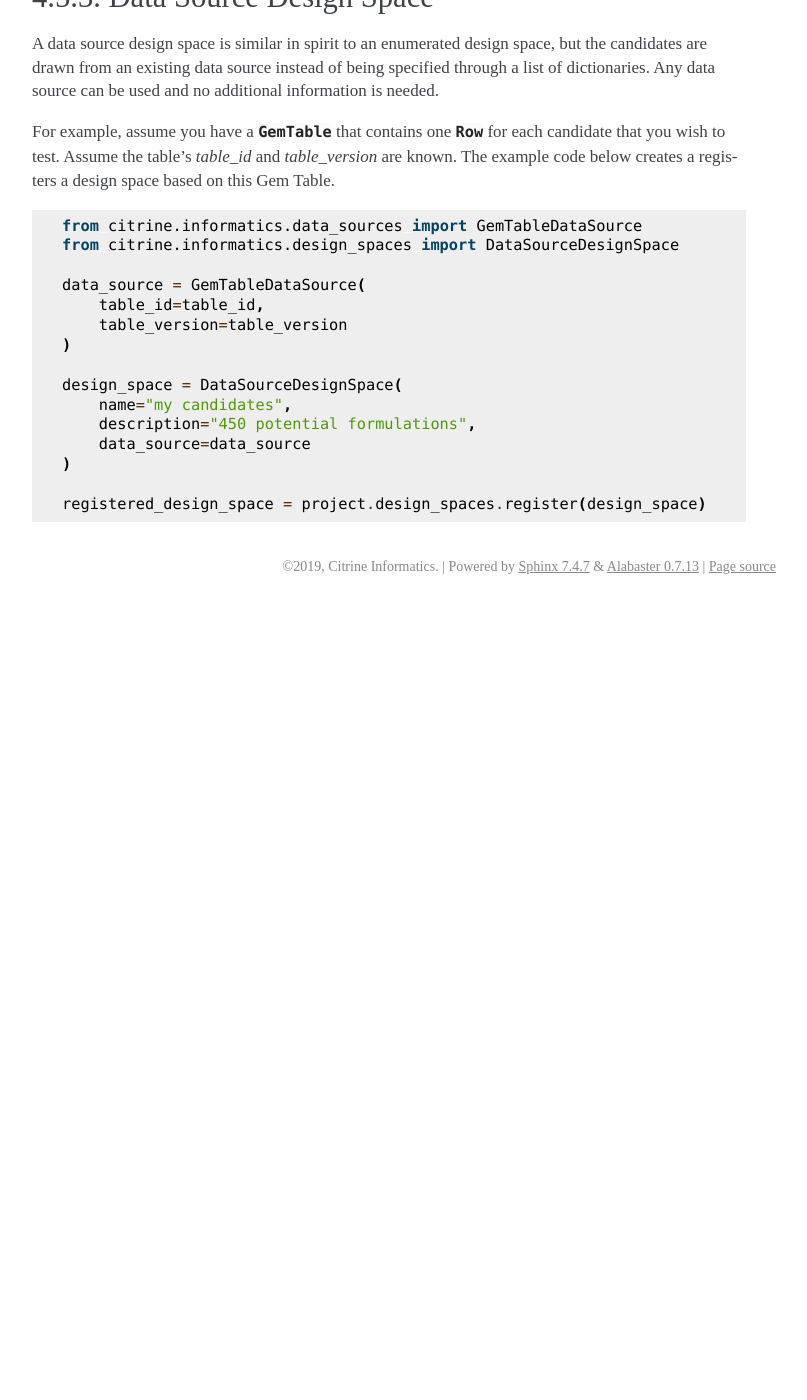
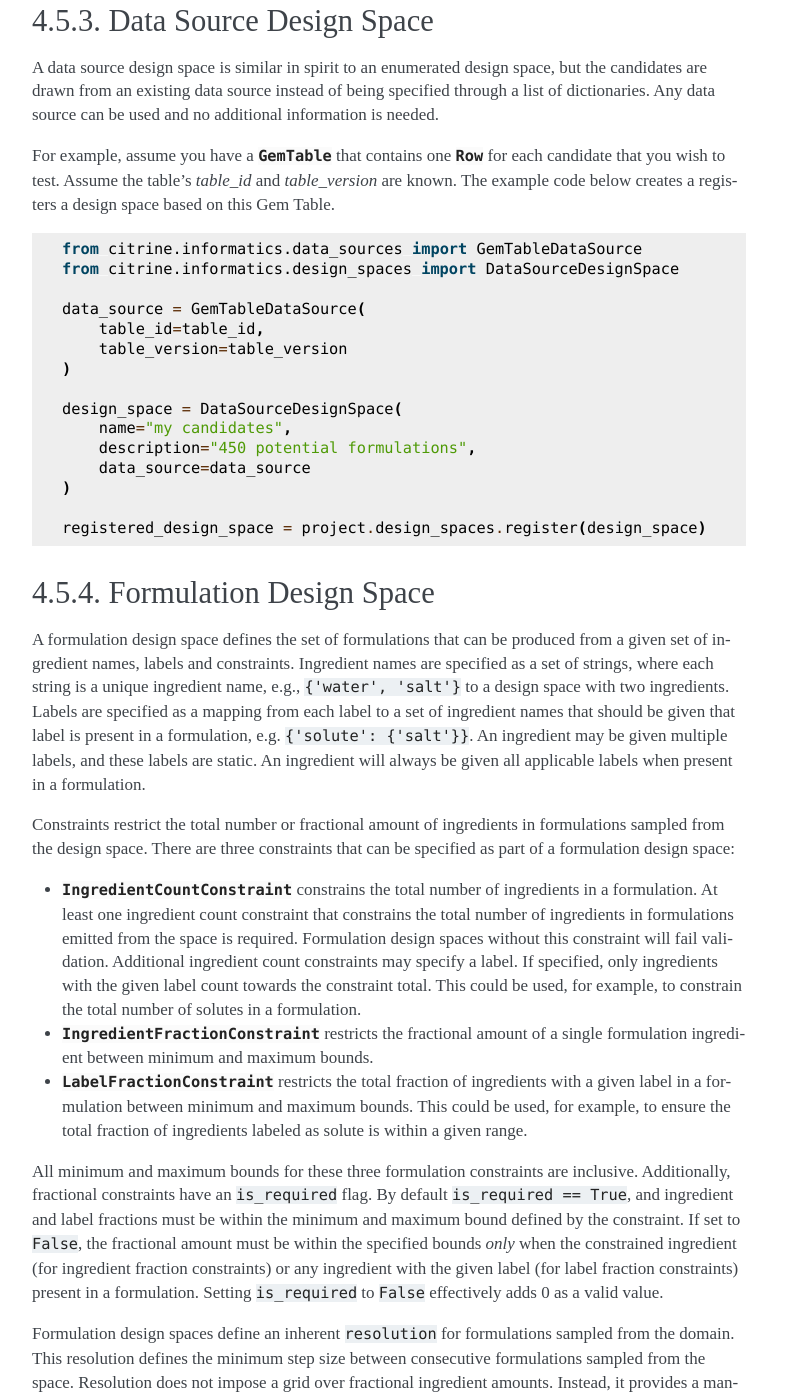
Before and after one commit to CitrineInformatics/citrine-python, a Sphinx documentation site: the page built from docs/source/workflows/design_spaces.rst, in a window 1280 px wide and 1400 px high, scrolled down 2698 px. Shown: the whole window, without its empty margins (376-1183 px from the left). Built offline with Sphinx 7.4.7, drawn with Linux system fonts in a browser that asks for light colours; before the commit the page ends 3303 px from its top, so only the background shows below that; some of the changed text lies outside the part shown.

Commit message:
Added documentation for formulation design space and constraints.

```diff
--- a/docs/source/workflows/design_spaces.rst
+++ b/docs/source/workflows/design_spaces.rst
@@ -20,7 +21,7 @@ For example, given dimensions ``temperature = [300, 400]`` and ``time = [1, 5, 1
 
 .. _`Cartesian product`: https://en.wikipedia.org/wiki/Cartesian_product
 
-::
+.. code:: python
 
    candidates = [
      {"temperature": 300, "time": 1},
@@ -28,7 +29,7 @@ For example, given dimensions ``temperature = [300, 400]`` and ``time = [1, 5, 1
      {"temperature": 300, "time": 10},
      {"temperature": 400, "time": 1},
      {"temperature": 400, "time": 5},
-     {"temperature": 400, "time": 10},
+     {"temperature": 400, "time": 10}
    ]
 
 The defining method of a design space is the ability to draw samples from it.
@@ -158,3 +155,84 @@ The example code below creates a registers a design space based on this Gem Tabl
     )
 
     registered_design_space = project.design_spaces.register(design_space)
+
+Formulation Design Space
+------------------------
+
+A formulation design space defines the set of formulations that can be produced from a given set of ingredient names, labels and constraints.
+Ingredient names are specified as a set of strings, where each string is a unique ingredient name, e.g., ``{'water', 'salt'}`` to a design space with two ingredients.
+Labels are specified as a mapping from each label to a set of ingredient names that should be given that label is present in a formulation, e.g. ``{'solute': {'salt'}}``.
+An ingredient may be given multiple labels, and these labels are static.
+An ingredient will always be given all applicable labels when present in a formulation.
+
+Constraints restrict the total number or fractional amount of ingredients in formulations sampled from the design space.
+There are three constraints that can be specified as part of a formulation design space:
+
+- :class:`~citrine.informatics.constraints.IngredientCountConstraint` constrains the total number of ingredients in a formulation.
+  At least one ingredient count constraint that constrains the total number of ingredients in formulations emitted from the space is required.
+  Formulation design spaces without this constraint will fail validation.
+  Additional ingredient count constraints may specify a label.
+  If specified, only ingredients with the given label count towards the constraint total.
+  This could be used, for example, to constrain the total number of solutes in a formulation.
+- :class:`~citrine.informatics.constraints.IngredientFractionConstraint` restricts the fractional amount of a single formulation ingredient between minimum and maximum bounds.
+- :class:`~citrine.informatics.constraints.LabelFractionConstraint` restricts the total fraction of ingredients with a given label in a formulation between minimum and maximum bounds.
+  This could be used, for example, to ensure the total fraction of ingredients labeled as solute is within a given range.
+
+All minimum and maximum bounds for these three formulation constraints are inclusive.
+Additionally, fractional constraints have an ``is_required`` flag.
+By default ``is_required == True``, and ingredient and label fractions must be within the minimum and maximum bound defined by the constraint.
+If set to ``False``, the fractional amount must be within the specified bounds *only* when the constrained ingredient (for ingredient fraction constraints) or any ingredient with the given label (for label fraction constraints) present in a formulation.
+Setting ``is_required`` to ``False`` effectively adds 0 as a valid value.
+
+Formulation design spaces define an inherent ``resolution`` for formulations sampled from the domain.
+This resolution defines the minimum step size between consecutive formulations sampled from the space.
+Resolution does not impose a grid over fractional ingredient amounts.
+Instead, it provides a manner to specify the characteristic length scale for the problem.
+Set resolution to the minimum changed to a fractional ingredient amount that your problem is sensitive to.
+The default resolution is 0.01, which means consecutive samples from the domain will displace a fractional amount 0.01 or greater between two ingredients.
+
+Formulations sampled from the design space will be stored using the :class:`~citrine.informatics.descriptors.FormulationDescriptor` defined when the design space is configured.
+Each formulation contains two pieces of information: a recipe and information about ingredient labels.
+Each recipe can be thought of as a map from ingredient name to its fractional amount, e.g. ``{'water': 0.99, 'salt': 0.01}``.
+Ingredient fractions in recipes sampled from a formulation design space will always sum to 1.
+Label information define which labels applied to each ingredient in the recipe.
+These labels will always be a subset of all labels from the design space.
+
+The following demonstrates how to create a formulation design space of saline solutions.
+There are three ingredients: water, salt and boric acid (a common antiseptic).
+We will require that formulations contain 2 ingredients, no more than 1 solute is present and the total fraction of water is between 0.95 and 0.99.
+
+.. code:: python
+
+  from citrine.informatics.descriptors import FormulationDescriptor
+  from citrine.informatics.design_spaces import FormulationDesignSpace
+  from citrine.informatics.constraints import IngredientCountConstraint, IngredientFractionConstraint
+
+  # define a descriptor to store formulations
+  descriptor = FormulationDescriptor('saline solution')
+
+  # set of unique ingredient names
+  ingredients = {'water', 'salt', 'boric acid'}
+
+  # labels for each ingredient
+  labels = {
+    'solute': {'water'},
+    'solvent': {'salt', 'boric acid'}
+  }
+
+  # constraints on formulations emitted from the design space
+  constraints = {
+    IngredientCountConstraint(descriptor, min=2, max=2),
+    IngredientCountConstraint(descriptor, label='solute' min=1, max=1),
+    IngredientFractionConstraint(descriptor, ingredient='water', min=0.95, max=0.99)
+  }
+
+  design_space = FormulationDesignSpace(
+    name = 'Saline solution design space',
+    description = 'Composes formulations from water, salt and boric acid',
+    ingredients = ingredients,
+    labels = labels,
+    constraints = constraints
+  )
+
+  registered_design_space = project.design_spaces.register(design_space)
--- a/docs/source/workflows/predictors.rst
+++ b/docs/source/workflows/predictors.rst
@@ -253,7 +253,7 @@ These labels are specified via:
 
 .. code:: python
 
-    labels = {'solvent': ['water'], 'solute': ['salt']}
+    labels = {'solvent': {'water'}, 'solute': {'salt'}}
 
 The following example illustrates how an :class:`~citrine.informatics.predictors.IngredientsToSimpleMixturePredictor` is constructed for the saline example.
 
@@ -295,8 +295,8 @@ The following example illustrates how an :class:`~citrine.informatics.predictors
         },
         # label water as a solvent and salt a solute
         labels={
-            'solvent': ['water'],
-            'solute': ['salt']
+            'solvent': {'water'},
+            'solute': {'salt'}
         },
         training_data=[data_source]
     )
--- a/setup.py
+++ b/setup.py
@@ -62,7 +62,7 @@ class PreBuildCommand(build_py):
 
 
 setup(name='citrine',
-      version='0.85.2',
+      version='0.85.3',
       url='http://github.com/CitrineInformatics/citrine-python',
       description='Python library for the Citrine Platform',
       long_description=long_description,
```
Also changed, not shown: other parts of docs/source/workflows/design_spaces.rst (+2 -5 lines), docs/source/workflows/scores.rst (+7 -3 lines).
